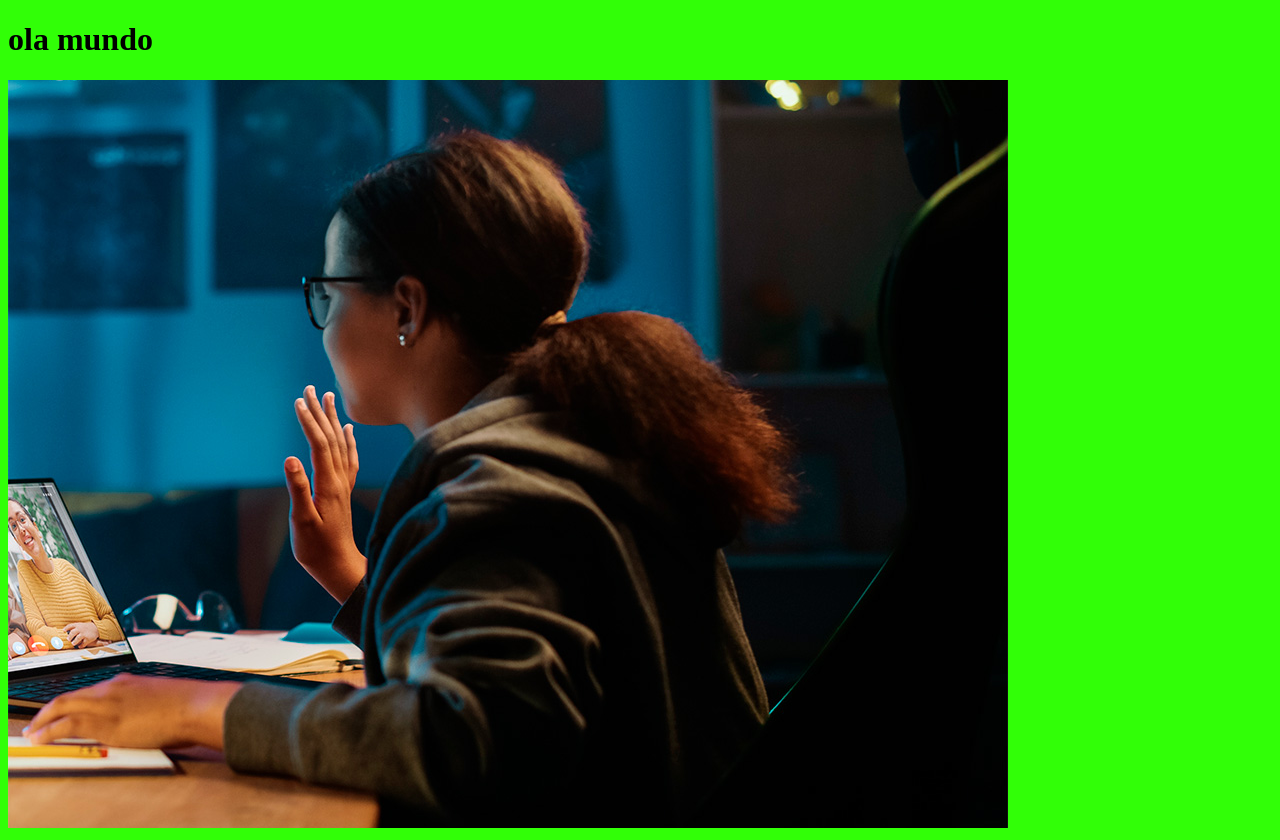
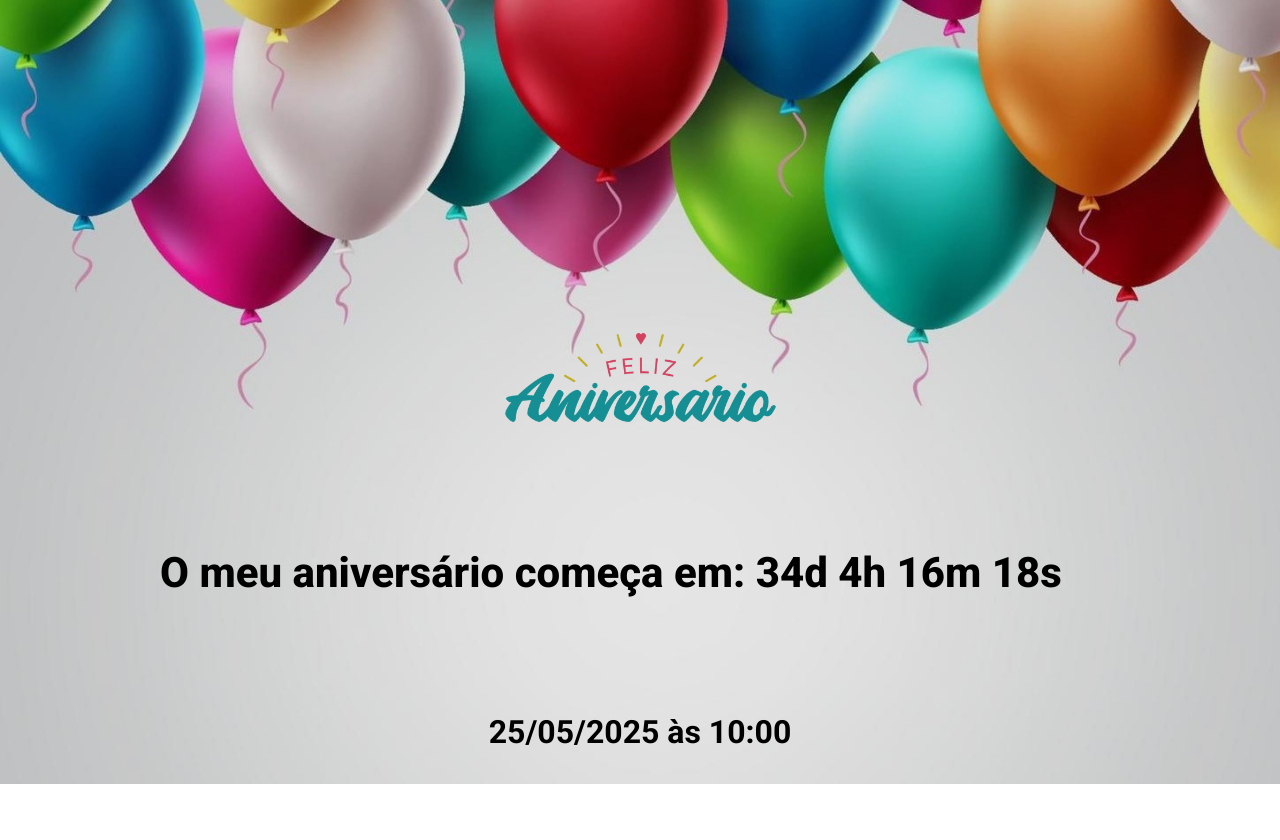
Before and after one commit to DouglassenG/meu_aniversario, a website built with Parcel: page src/index.html in a window 1280 px wide. After the commit the page ends 800 px from the top, so only its background shows below. Built offline with nearby package versions, Linux system fonts and the light colour scheme.

Commit message:
criando contagem regressiva do meu aniversario

```diff
--- a/package.json
+++ b/package.json
@@ -4,6 +4,7 @@
   "description": "",
   "scripts": {
     "dev": "parcel src/index.html src/styles/main.scss src/scripts/main.js",
+    "build": "parcel build src/index.html",
     "test": "echo \"Error: no test specified\" && exit 1"
   },
   "keywords": [],
--- a/src/index.html
+++ b/src/index.html
@@ -1,14 +1,25 @@
 <!DOCTYPE html>
-<html lang="en">
+<html lang="pt-BR">
 <head>
     <meta charset="UTF-8">
     <meta name="viewport" content="width=device-width, initial-scale=1.0">
     <title>Meu Aniversário</title>
+
+    <link rel="preconnect" href="https://fonts.googleapis.com">
+    <link rel="preconnect" href="https://fonts.gstatic.com" crossorigin>
+    <link href="https://fonts.googleapis.com/css2?family=Roboto:ital,wght@0,100..900;1,100..900&display=swap" rel="stylesheet">
     <link rel="stylesheet" href="styles/main.scss">
 </head>
 <body>
-    <h1>ola mundo</h1>
-        <img src="./images/backend.png" alt="backend">
+    <header class="hero">
+        <div class="container">
+            <p class="hero__text">
+                <img class="hero__logo" src="./images/img_2.webp" alt="happy birthday">
+                O meu aniversário começa em: <span id="contador"></span>
+            </p>
+            <h1 class="hero__title"><b>25/05/2025 às 10:00</b></h1>
+        </div>
+    </header>
     <script src="scripts/main.js"></script>
 </body>
 </html>
--- a/src/scripts/main.js
+++ b/src/scripts/main.js
@@ -1 +1,30 @@
-console.log("olá mundo");
+const dataDoEvento = new Date("May 25, 2025 10:00:00");
+const timeStampDoEvento = dataDoEvento.getTime();
+
+const contaAsHoras = setInterval(function() {
+    const agora = new Date();
+    const timeStampAtual = agora.getTime();
+
+    const distanciaAteOEvento = timeStampDoEvento - timeStampAtual;
+
+    const diasEmMs = 1000 * 60 * 60 * 24;
+    const horasEmMs = 1000 * 60 * 60;
+    const minutosEmMs = 1000 * 60;
+
+
+    const diasAteOEvento = Math.floor(distanciaAteOEvento / diasEmMs);
+    const horasAteOEvento = Math.floor((distanciaAteOEvento % diasEmMs) / horasEmMs);
+    const minutosAteOEvento = Math.floor((distanciaAteOEvento % horasEmMs) / minutosEmMs);
+    const segundosAteOEvento = Math.floor((distanciaAteOEvento % minutosEmMs) / 1000);
+    console.log(diasAteOEvento);
+    console.log(horasAteOEvento);
+    console.log(minutosAteOEvento);
+    console.log(segundosAteOEvento);
+
+    document.getElementById('contador').innerHTML = `${diasAteOEvento}d ${horasAteOEvento}h ${minutosAteOEvento}m ${segundosAteOEvento}s`;
+
+    if (distanciaAteOEvento < 0) {
+        clearInterval(contaAsHoras);
+        document.getElementById('contador').innerHTML = 'Evento Expirado';
+    }
+}, 1000);
--- /dev/null
+++ b/src/styles/_hero.scss
@@ -0,0 +1,60 @@
+.hero {
+    padding-top: 100px;
+    padding-bottom: 1px;
+    background-image: url(../images/img_3.jpg);
+    background-repeat: no-repeat;
+    background-size: cover;
+    position: relative;
+
+    .container {
+        position: relative;
+    }
+
+    &::before {
+        position: absolute;
+        top: 0;
+        left: 0;
+        width: 100%;
+        height: 100%;
+        background-color: #000;
+        content: '';
+        opacity: 0.1;
+    }
+
+    &__text {
+        margin-top: 130px;
+        margin-bottom: 60px;
+        font-size: 42px;
+        line-height: 96px;
+        color: #000;
+        font-weight: 800;
+    }
+
+    &__logo {
+        margin: 0 auto;
+        height: 295px;
+        display: block;
+    }
+
+    &__title {
+        padding: 1em 0;
+        text-align: center;
+
+    }
+
+    @media(max-width: 640px) {
+        padding: 40px 0;
+
+        &__logo {
+            padding-top: 200px;
+            height: 490px;
+        }
+
+        &__text {
+            font-size: 24px;
+            line-height: 24px;
+            margin: 24px 0;
+            text-align: center;
+        }
+    }
+}
--- a/src/styles/main.scss
+++ b/src/styles/main.scss
@@ -1,3 +1,22 @@
-body {
-    background-color: rgb(49, 255, 7);
+@use 'hero';
+
+* {
+    margin: 0;
+    padding: 0;
+    box-sizing: border-box;
+    font-family: Roboto, sans-serif;
 }
+
+    .container {
+        max-width: 960px;
+        width: 100%;
+        margin: 0 auto;
+
+        @media (max-width: 640px) {
+            max-width: 80%;
+        }
+
+        @media (max-width: 1024px) {
+            max-width: 90%;
+        }
+    }
```
Also changed, not shown: src/images/img_1.jpg (added), src/images/img_2.webp (added), src/images/img_3.jpg (added).
